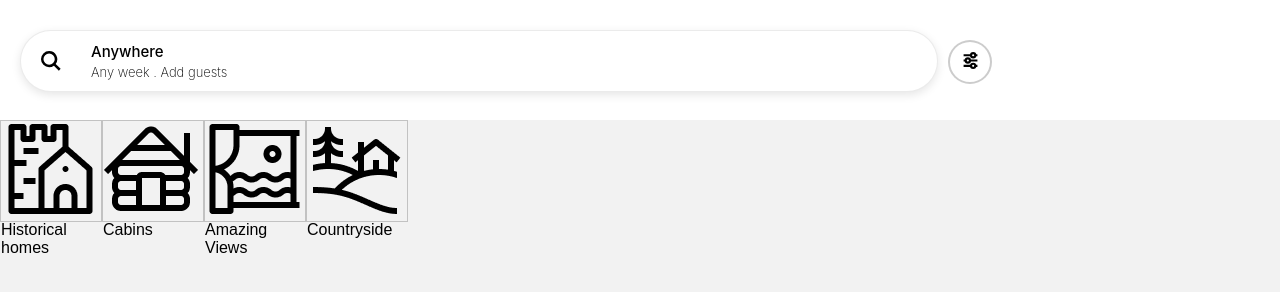
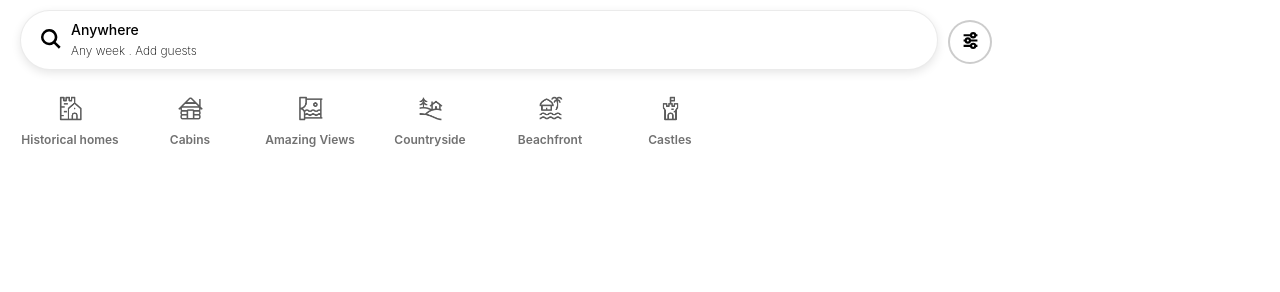
Before and after one commit to megcoast/Prebootcampproject, a plain HTML site: page index.html in a window 1280 px wide. Shown: the top 292 px of the page. Drawn offline with Linux system fonts and the light colour scheme.

Commit message:
CSS to position icons and text in category section

```diff
--- a/css/styles.css
+++ b/css/styles.css
@@ -1,8 +1,8 @@
 body {
-    font-family: Arial, sans-serif;
+    font-family: Circular, -apple-system, BlinkMacSystemFont, Roboto, Helvetica Neue, sans-serif;
     margin: 0;
     padding: 0;
-    background-color: #f2f2f2;
+    background-color: #ffffff;
 }
 
 
@@ -12,8 +12,9 @@ body {
     width: 100%;
     height: 70px;
     background-color: white;
-    padding: 20px;
-    padding-top: 30px;
+    padding: 10px;
+    padding-top: 10px;
+    padding-left: 20px;
 }
 
 #search_box {
@@ -22,7 +23,7 @@ body {
     height: 50px;
     background-color: white;
     padding: 0px;
-    padding-top: 10px;
+    padding-top: 8px;
     padding-left: 20px;
     border: 0.5px solid rgba(0 0 0/0.08);
     border-radius: 50px;
@@ -33,7 +34,7 @@ body {
 
 #search_icon_container{
     display: flex;
-    width: 50px;
+    width: 30px;
     height: 100%;
 }
 
@@ -51,14 +52,14 @@ body {
 
 #search_box_line1 {
     display: inline-block;
-font-size: 15px;
+font-size: 14px;
 font-weight: 500;
 width: 100%;
 }
 
 #search_box_line2 {
     display: inline-block;
-    font-size: 13px;
+    font-size: 12px;
     font-weight: 200;
     width: 100%;
 }
@@ -85,14 +86,34 @@ width: 100%;
 
 
 #category_section{
+    font-family: Circular, -apple-system, BlinkMacSystemFont, Roboto, Helvetica Neue, sans-serif;
     display: flex;
+    justify-content: flex-start;
+    gap:20px;
     width: 100%;
-    height: 70px;
+    height: 50px;
+    padding-left: 20px;
+    color: rgb(113, 113, 113);
+    background-color: white;
 }
 
 .category_icon{
-    display: inline;
+    display: inline-block;
     width: 100px;
-    height: 100px;
-    border: 1px solid rgba(0 0 0/0.2);
+    height: 70px;
+    /* border: 1px solid rgba(0 0 0/0.2); */
+    text-align: center;
 }
+
+.category_image img {
+    width: 25px;
+    padding: .4rem;
+    flex: 1 1 auto;
+    opacity: 0.642534;
+}
+
+.category_text {
+    text-align: center;
+    font-size: 12px;
+    font-weight: 600;
+}
--- a/index.html
+++ b/index.html
@@ -52,6 +52,16 @@
                 <div class="category_text">Countryside</div>
             </div>
 
+            <div class="category_icon">
+                <div class="category_image"><img src="images/icons/beachfront_icon.jpeg" /></div>
+                <div class="category_text">Beachfront</div>
+            </div>
+
+            <div class="category_icon">
+                <div class="category_image"><img src="images/icons/castles_icon.jpeg" /></div>
+                <div class="category_text">Castles</div>
+            </div>
+
     </div>
 
 
```
